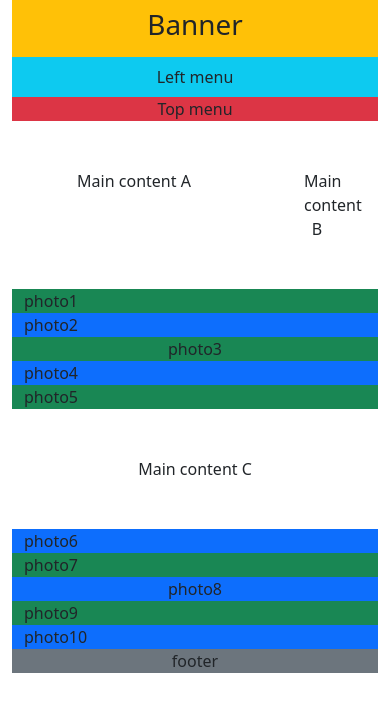
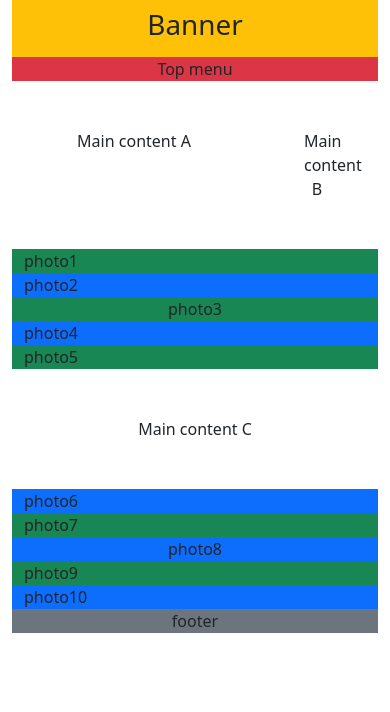
Before and after one commit to Juanandres44/actividad-web, a plain HTML site: page index.html in a window 390 px wide. Drawn offline with nearby package versions, Linux system fonts and the light colour scheme.

Commit message:
Add files via upload

```diff
--- a/index.html
+++ b/index.html
@@ -19,7 +19,7 @@
         </div>
         <div class="container">
           <div class="row">
-            <div class="col-lg-3 bg-info text-center p-2">
+            <div class="col-lg-3 bg-info text-center p-2 d-none d-md-block">
               Left menu
             </div>
             <div class="col-lg-9">
```
